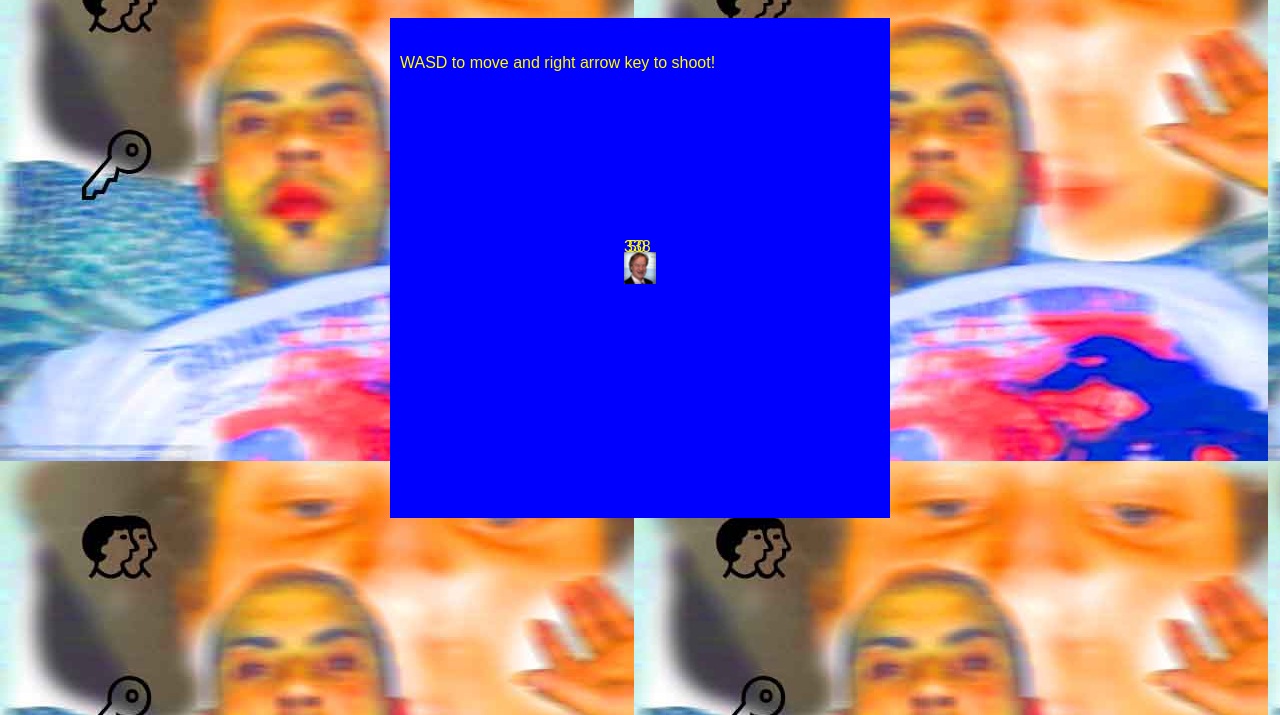
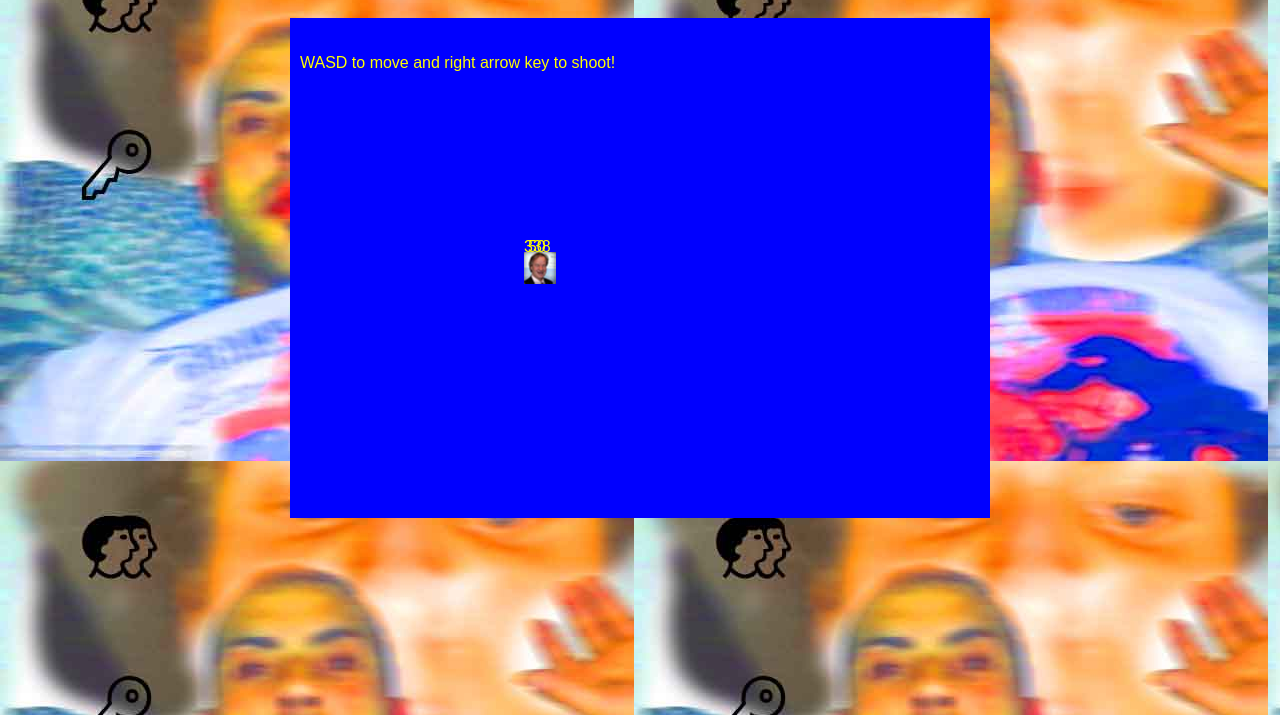
Before and after one commit to CloborWilxton/TheBulbSnapperGame.github.io, a plain HTML site: page index.html in a window 1280 px wide. Shown: the part 85-800 px from the top of the page. Drawn offline with Linux system fonts and the light colour scheme.

Commit message:
widened the canvas and enemy charges can now be dodged

```diff
--- a/index.html
+++ b/index.html
@@ -11,7 +11,7 @@
 
 <h1> CLOBOR WILXTON PROUDLY PRESENTS <br> <i> THE BULB SNAPPER VIDEO GAME </i> </h1>
 
-<canvas id = "gameCanvas" width = 500 height = 500></canvas>
+<canvas id = "gameCanvas" width = 700 height = 500></canvas>
 
 <footer>
 <script src="script.js"></script>
--- a/script.js
+++ b/script.js
@@ -87,7 +87,12 @@ class Enemy extends GameCharacter {
 
       movementHandler ()
       {
-        if ((performance.now () - this.timeElapsed) > 5000)
+        if (this.isCharging == false && (performance.now () - this.timeElapsed) > 5000)
+        {
+          this.timeElapsed = performance.now ()
+          this.changeCharging ();
+        }
+        else if (this.isCharging == true && (performance.now () - this.timeElapsed) > 500)
         {
           this.timeElapsed = performance.now ()
           this.changeCharging ();
```
